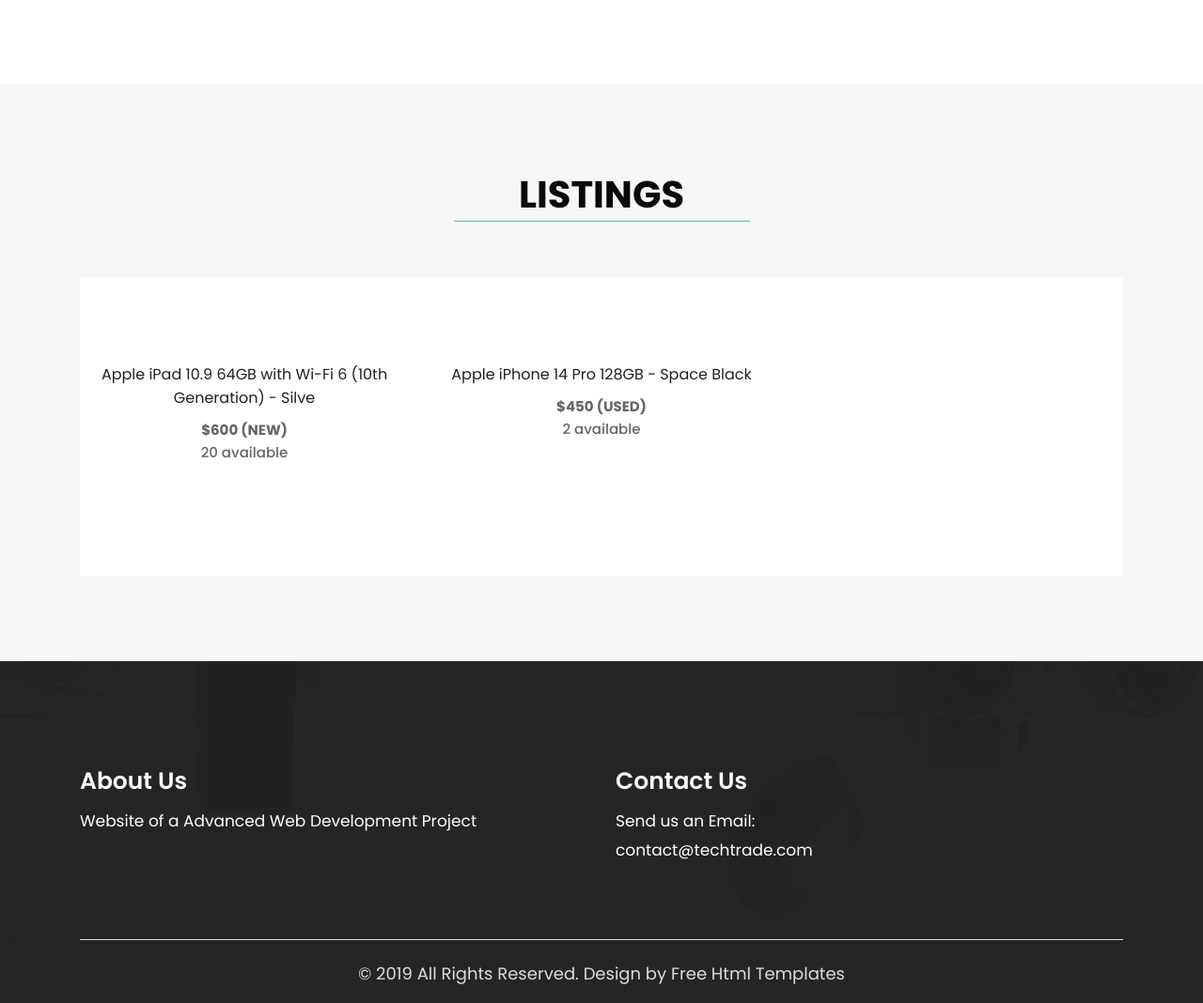
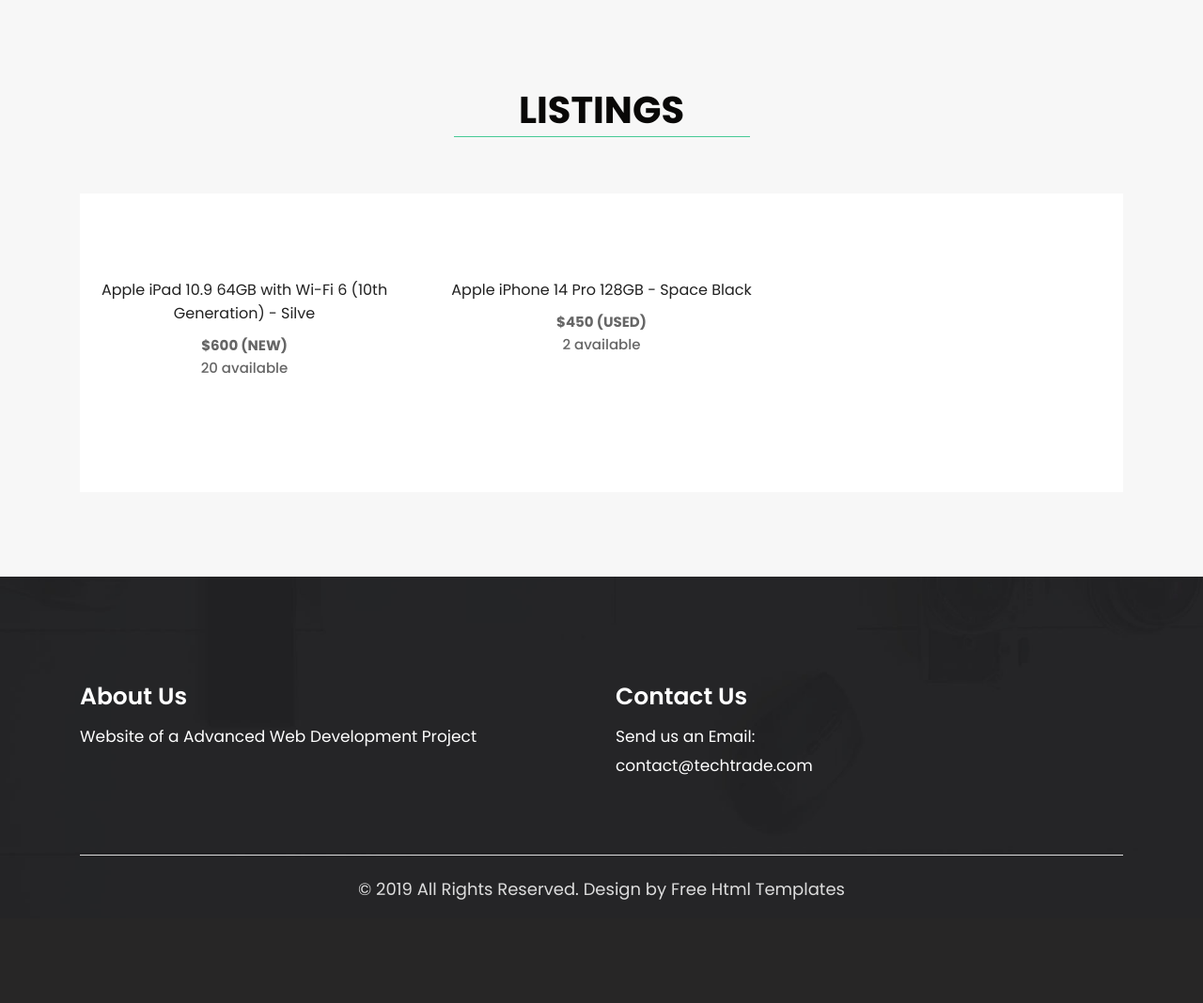
Before and after one commit to ySoHai/PHP-e-com, a PHP site: page /Views/product.php in a window 1280 px wide. Shown: the part 111-1179 px from the top of the page at 94% size. After the commit the page ends 1069 px from the top, so only its background shows below. Run offline with PHP 8.4, Linux system fonts and the light colour scheme; the visitor is signed in with stand-in values (Sample User, id 1); data comes from the database, SQL or seed files in the repository; data that the repository does not hold is empty; some libraries are stand-ins or nearby versions.

Commit message:
Update product.php

```diff
--- a/Views/product.php
+++ b/Views/product.php
@@ -9,7 +9,7 @@
 	else $products = ProductDB::get_active_products();
 ?>
       <!-- products -->
-      <div  class="products">
+      <div  class="products" style="margin-top: 0px;">
          <div class="container">
             <div class="row">
                <div class="col-md-12">
```
